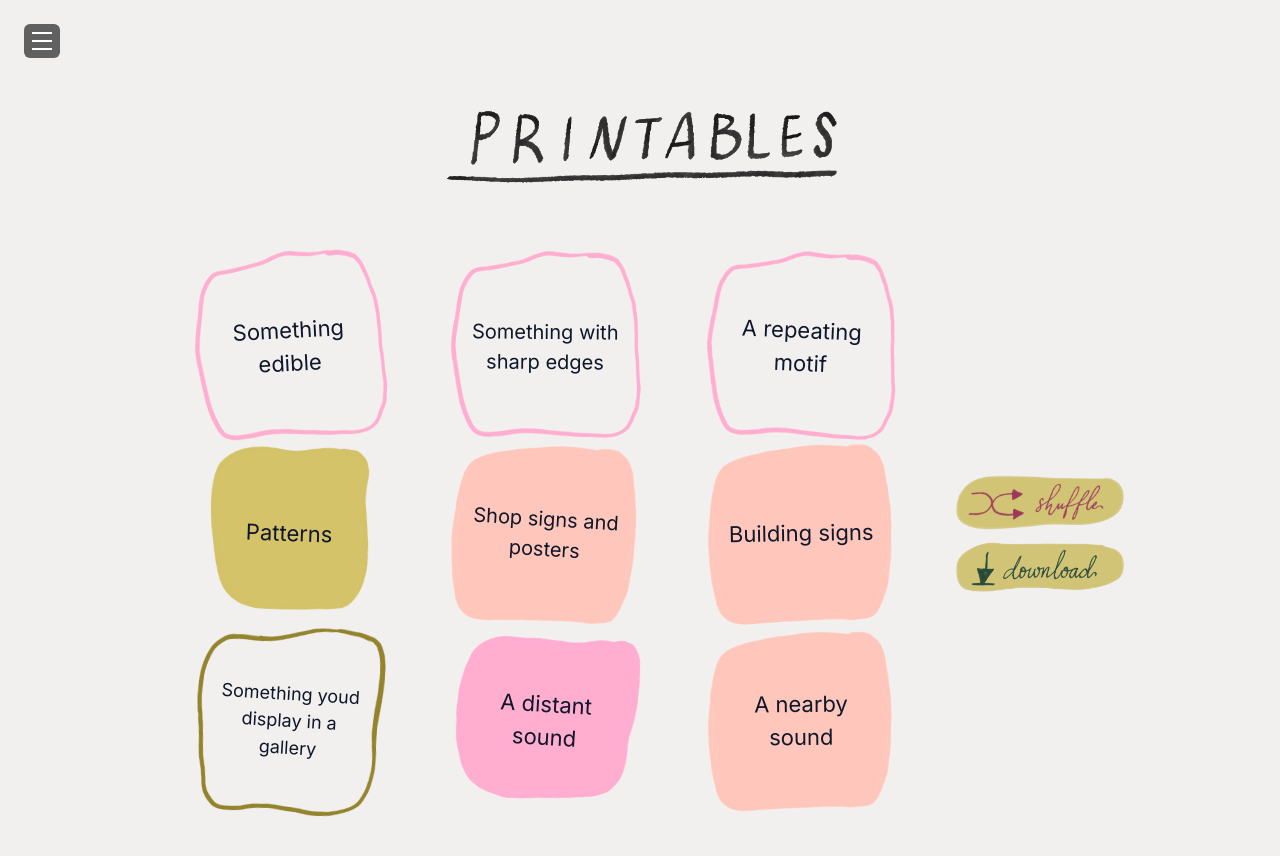
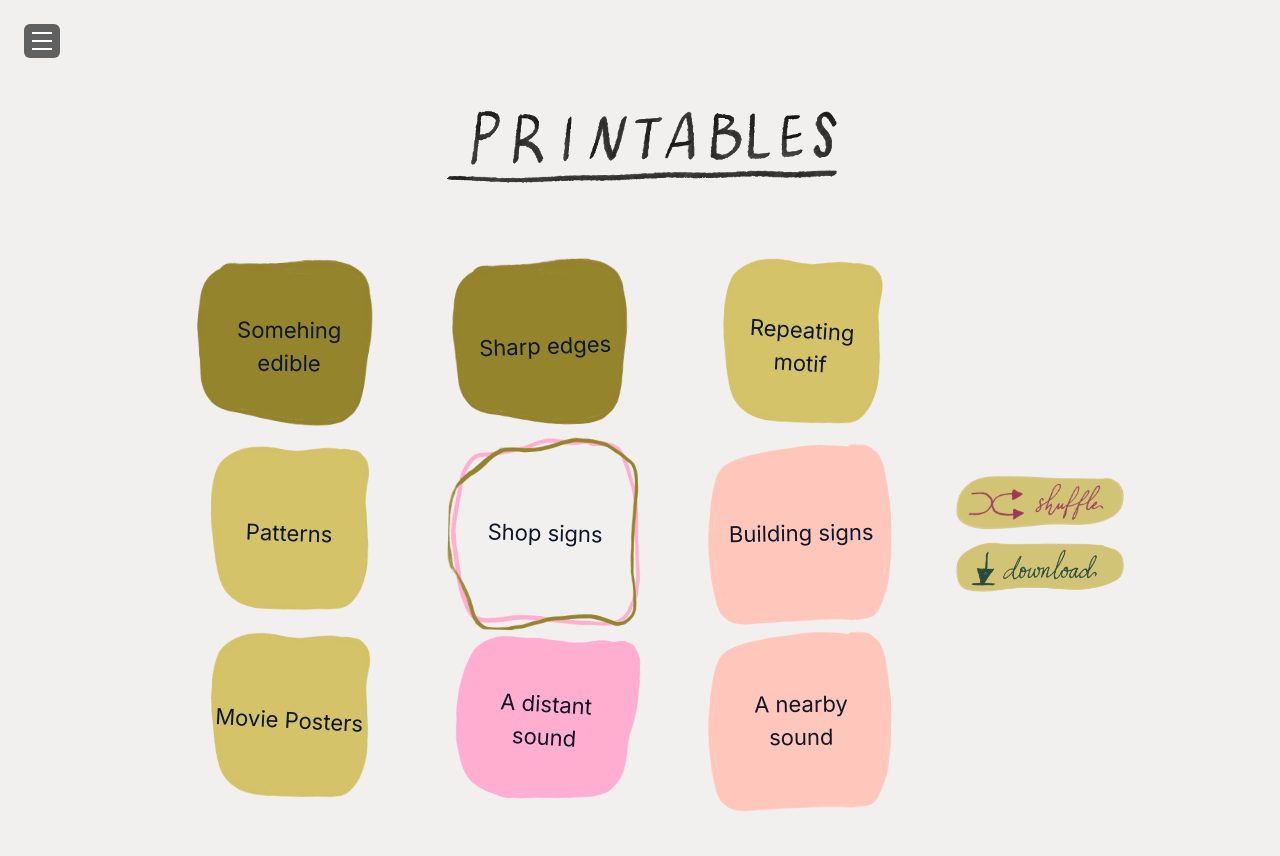
Before and after one commit to ajaibghar-co/code.drift, a Next.js app: page /printables in a window 1280 px wide. Shown: the top 856 px of the page. Built offline with nearby package versions, Linux system fonts and the light colour scheme.

Commit message:
fixed bingo prompts

```diff
--- a/app/printables/page.tsx
+++ b/app/printables/page.tsx
@@ -12,30 +12,30 @@ const inter = Inter({ subsets: ["latin"] });
 const TEXT_COLOR = '#0F172A';
 
 const WORDS = [
-  'Something edible',
-  'Something with sharp edges',
-  'A repeating motif',
+'Somehing edible',
+'Sharp edges',
+'Repeating motif',
 'Patterns',
-  'Shop signs and posters',
+'Shop signs ',
 'Building signs',
-  'Something youd display in a gallery',
+'Movie Posters',
 'A distant sound',
 'A nearby sound',
 'Hawker sounds',
 'Street food',
 'Speakings in local dialect',
 'Everyday Sounds',
-  'Sounds and Visuals at the Loudest part of the street',
-  'Culture - clothes,',
-  'Rhythmic sounds (patterns, pulses)',
-  'Nature sounds (birds, water)',
-  'Behind the scenes of shops, etc',
+'Loud Sound/ visual',
+'Textiles',
+'Rhythmic sounds ',
+'Nature sounds',
+'Behind the scenes',
 'Typography',
-  'Wall paintings, graffiti',
+'Wall paintings',
 'Architecture',
 'Houses',
 'Toys ',
-  'What you think is the most uninteresting thing on the scene',
+'Something uninteresting',
 'A pastel colored something',
 'Chalkboard signs',
 'Daily Special Boards',
@@ -46,6 +46,13 @@ const WORDS = [
 'Drain Covers',
 'Clusters of Wires',
 'A cacaphony',
+'Graffiti',
+'Birds',
+'Source of Water',
+'Sound of Freedom',
+'Market scenes',
+'Places of play',
+'Park'
 ];
 
 function hashStr(s: string) {
```
Lines whose indentation alone changed are shown as unchanged.
